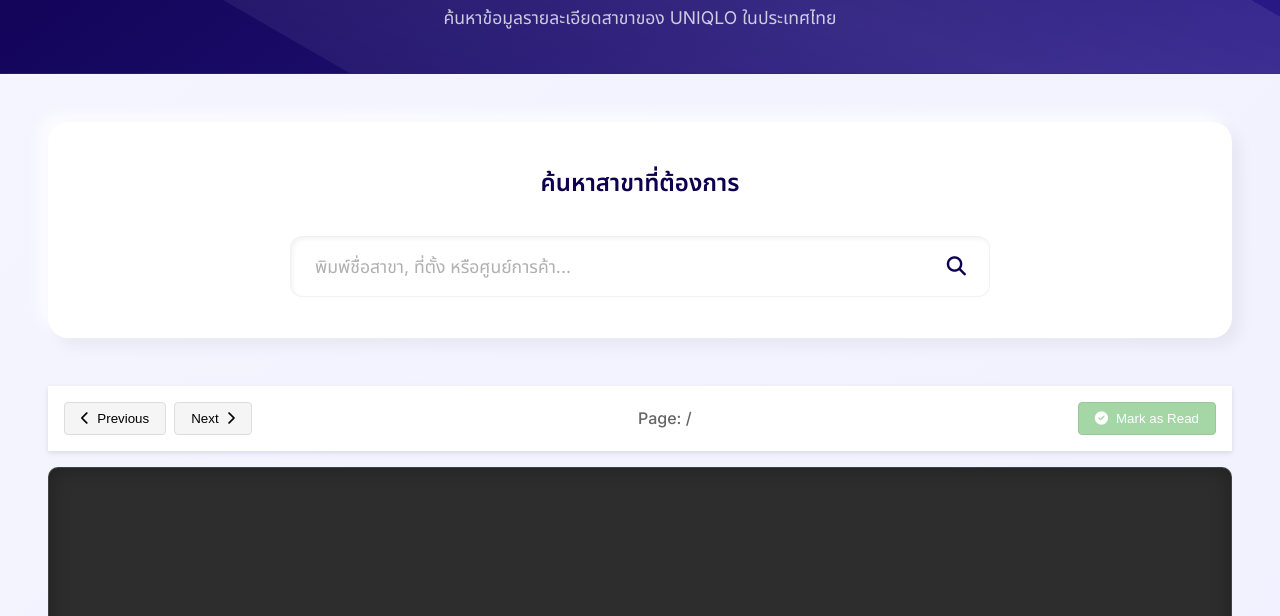
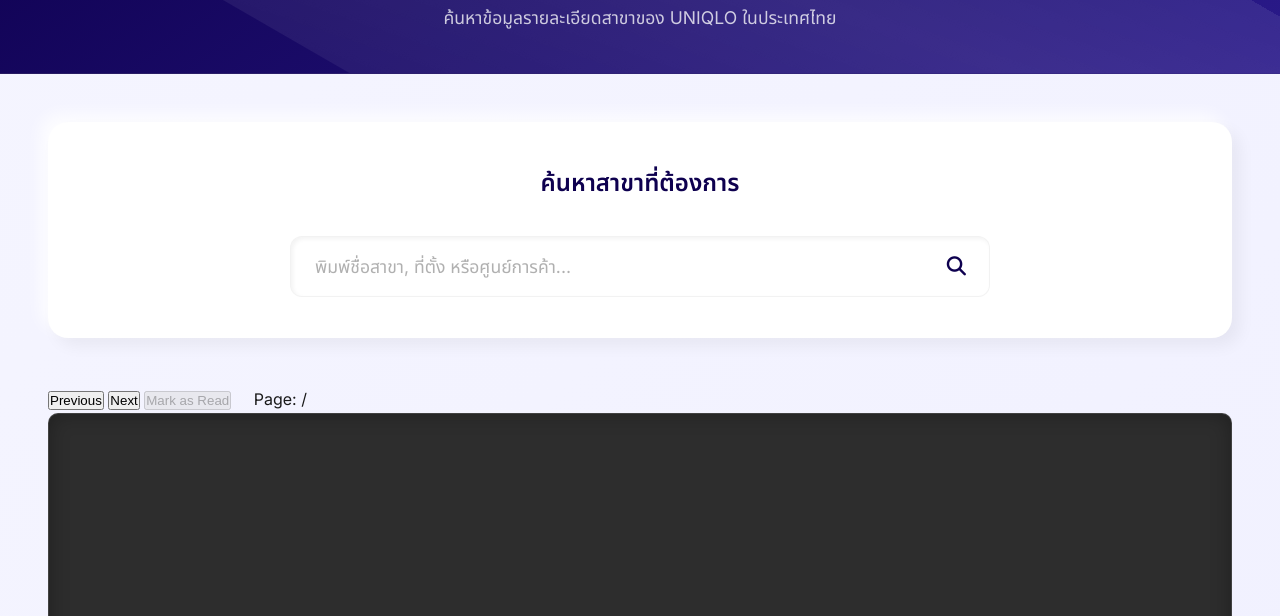
Before and after one commit to kn-uniqlo/location-survey, a plain HTML site: page index.html in a window 1280 px wide. Shown: the part 184-800 px from the top of the page. Drawn offline with Linux system fonts and the light colour scheme; a script that the page names is missing.

Commit message:
index.html

```diff
--- a/index.html
+++ b/index.html
@@ -43,22 +43,13 @@
           </div>
 
         <!-- PDF Controls -->
-        <div class="pdf-controls">
-            <div class="pdf-nav">
-                <button id="prev" class="pdf-btn">
-                    <i class="fas fa-chevron-left"></i> Previous
-                </button>
-                <button id="next" class="pdf-btn">
-                    Next <i class="fas fa-chevron-right"></i>
-                </button>
-            </div>
-            <div class="pdf-status">
-                <span>Page: <span id="page_num"></span> / <span id="page_count"></span></span>
-            </div>
-            <button id="read-btn" class="pdf-btn read-btn" disabled>
-                <i class="fas fa-check-circle"></i> Mark as Read
-            </button>
-        </div>
+          <div>
+            <button id="prev">Previous</button>
+            <button id="next">Next</button>
+            <button id="read-btn" disabled>Mark as Read</button>
+            &nbsp; &nbsp;
+            <span>Page: <span id="page_num"></span> / <span id="page_count"></span></span>
+          </div>
 
     <canvas id="the-canvas"></canvas>
 
```
